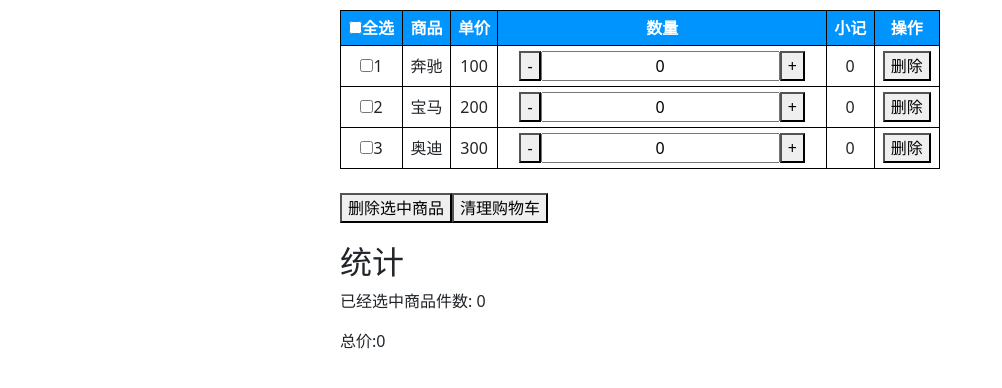
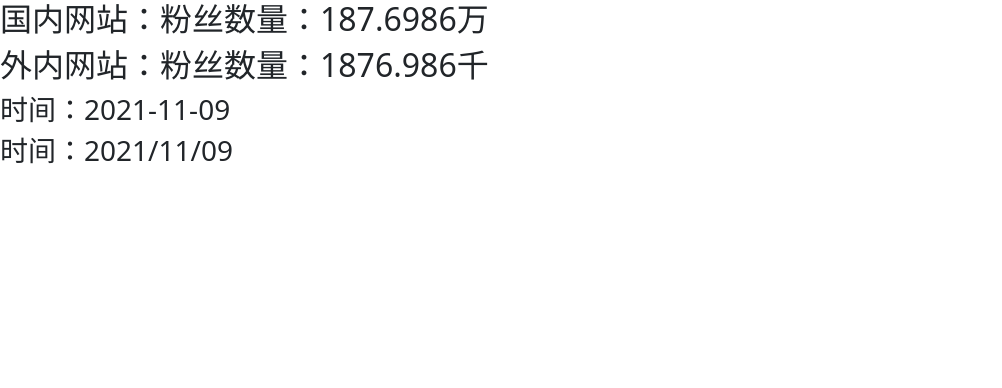
Before and after one commit to lcywgslmygzlwlt/taskDay4, a Vue app: page / in a window 1280 px wide. Shown: the top 388 px of the page, without its empty margins (0-1002 px from the left). Built offline with nearby package versions, Linux system fonts and the light colour scheme.

Commit message:
过滤器

```diff
--- a/src/App.vue
+++ b/src/App.vue
@@ -1,133 +1,35 @@
 <template>
-  <div id="app">
-    <table class="tb">
-      <tr>
-        <th><input type="checkbox" v-model="isAll"  />全选</th>
-        <th>商品</th>
-        <th>单价</th>
-        <th>数量</th>
-        <th>小记</th>
-        <th>操作</th>
-      </tr>
-      <!-- 循环渲染的元素tr -->
-      <tr v-for="(item) in list" :key="item.id">
-        <td><input type="checkbox" v-model="item.a" />{{item.id}}</td>
-        <td>{{item.name}}</td>
-        <td>{{item.price}}</td>
-        <td><button @click="item.num <=0 ? item.num =0 : item.num-=1">-</button>
-        <input style="text-align:center" type="text" v-model="item.num"/>
-        <button @click="item.num+=1">+</button></td>
-        <td>{{item.price * item.num}}</td>
-        <td><button @click="del(item.id)">删除</button></td>
-      </tr>
-
-      <tr v-if="list.length === 0">
-        <td colspan="4">没有数据咯~</td>
-      </tr>
-    </table>
-    <br />
-    <button @click="btnDele">删除选中商品</button>
-    <button @click="empty">清理购物车</button>
-    <br />
-    <div style="margin-top: 20px">
-      <h2>统计</h2>
-      <p>已经选中商品件数: {{ sumCommodity }}</p>
-      <p>总价:{{sumPrice}}</p>
+    <div>
+      <h2>国内网站：粉丝数量：{{ num | change("home") }}</h2>
+      <h2>外内网站：粉丝数量：{{ num | change("abroad") }}</h2>
+      <h3>时间：{{ time1 | time2("-") }}</h3>
+      <h3>时间：{{ time1 | time2("/") }}</h3>
     </div>
-  </div>
 </template>
 
 <script>
+import moment from "moment";
 export default {
   data() {
     return {
-      list: [
-        { id: 1, name: "奔驰", time: "2020-08-01",price:100,a:false,num:0 },
-        { id: 2, name: "宝马", time: "2020-08-02",price:200,a:false,num:0 },
-        { id: 3, name: "奥迪", time: "2020-08-03",price:300,a:false,num:0 },
-      ],
-      // choice:"",
-      // sumCommodity:0
+      num: 1876986,
+      time1: 1636450540055,
     };
   },
-  methods: {
-    del(id) {
-      // 删除按钮 - 得到索引, 删除数组里元素
-     const index = this.list.forEach(obj =>obj.id == id);
-      this.list.splice(index, 1);
+  filters: {
+    change(val, arg1) {
+      if (arg1 == "home") {
+        return val / 10000 + "万";
+      } else {
+        return val / 1000 + "千";
+      }
     },
-    // 删除选中商品
-    btnDele(){
-      this.list = this.list.filter((item)=>{
-        return !item.a
-      })
+    time2(val, arg1) {
+      const date = new Date(val);
+      return moment(date).format("YYYY-MM-DD").replace(/\D/g, arg1);
     },
-  // 清理购物车
-    empty(){
-      this.list = this.list.filter((item)=>{
-        return item.id>999
-      })
-    },
-    // sumCommodity(){
-    //   return this.list.filter(item => item.a == true).reduce((t,item)=>(t+=item),0)
-    // }
   },
-  computed:{
-    isAll:{
-      set(val){
-        this.list.forEach(obj => obj.a = val);
-      },
-      get(){
-        return this.list.length === 0 ? false : this.list.every((ele)=>(ele.a == true))
-      //  return this.list.every((ele)=>(ele.a == true))
-      }
-      },
-      sumCommodity:{
-        get(){
-           return this.list.filter(item => item.a == true).reduce((t,item)=>(t+=item.num),0)
-        }
-      },
-      sumPrice:{
-        get(){
-          return this.list.filter(item => item.a == true).reduce((total,item) => total+=item.price*item.num,0)
-        }
-      }
-      // add(index){
-      //   this.list[index].num++
-      // },
-      // sub(){
-      //   this.list[index].num--
-      // }
-    }
 };
 </script>
-
 <style>
-#app {
-  width: 600px;
-  margin: 10px auto;
-}
-
-.tb {
-  border-collapse: collapse;
-  width: 100%;
-}
-
-.tb th {
-  background-color: #0094ff;
-  color: white;
-}
-
-.tb td,
-.tb th {
-  padding: 5px;
-  border: 1px solid black;
-  text-align: center;
-}
-
-.add {
-  padding: 5px;
-  border: 1px solid black;
-  margin-bottom: 10px;
-}
 </style>
```
Also changed, not shown: src/11.过滤器.vue (+41 -0 lines).
